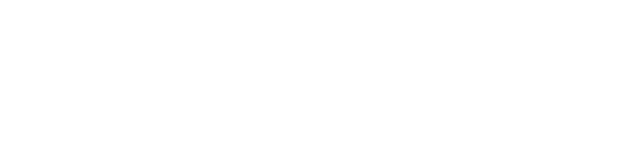
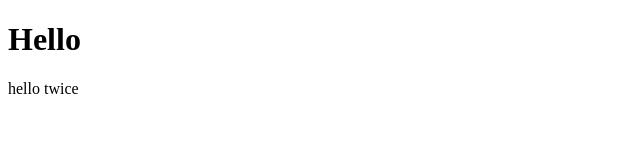
Before and after one commit to isisvlara/FirstDay, a plain HTML site: page index.html in a window 1280 px wide. Shown: the whole page, without its empty margins (0-640 px from the left). Drawn offline with Linux system fonts and the light colour scheme.

Commit message:
Header and paragrach

```diff
--- a/index.html
+++ b/index.html
@@ -6,5 +6,8 @@
     <meta name="viewport" content="width=h1, initial-scale=1.0" />
     <title>Document</title>
   </head>
-  <body></body>
+  <body>
+    <h1>Hello</h1>
+    <p>hello twice</p>
+  </body>
 </html>
```
